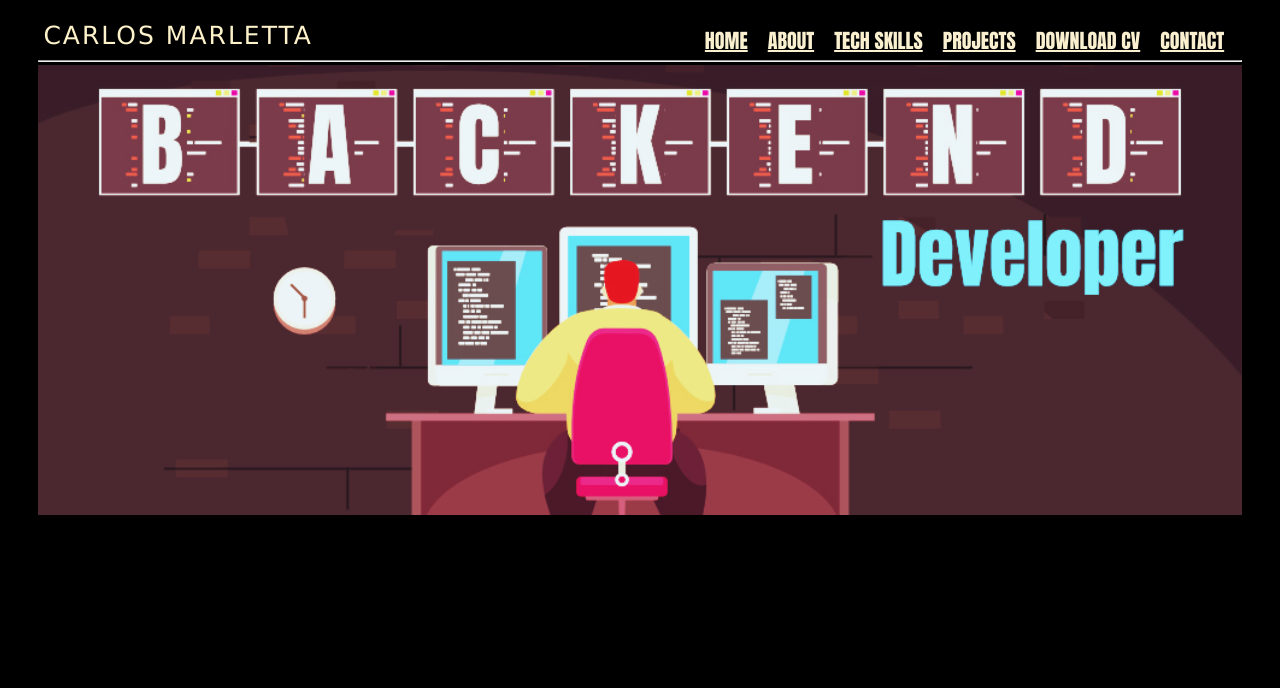
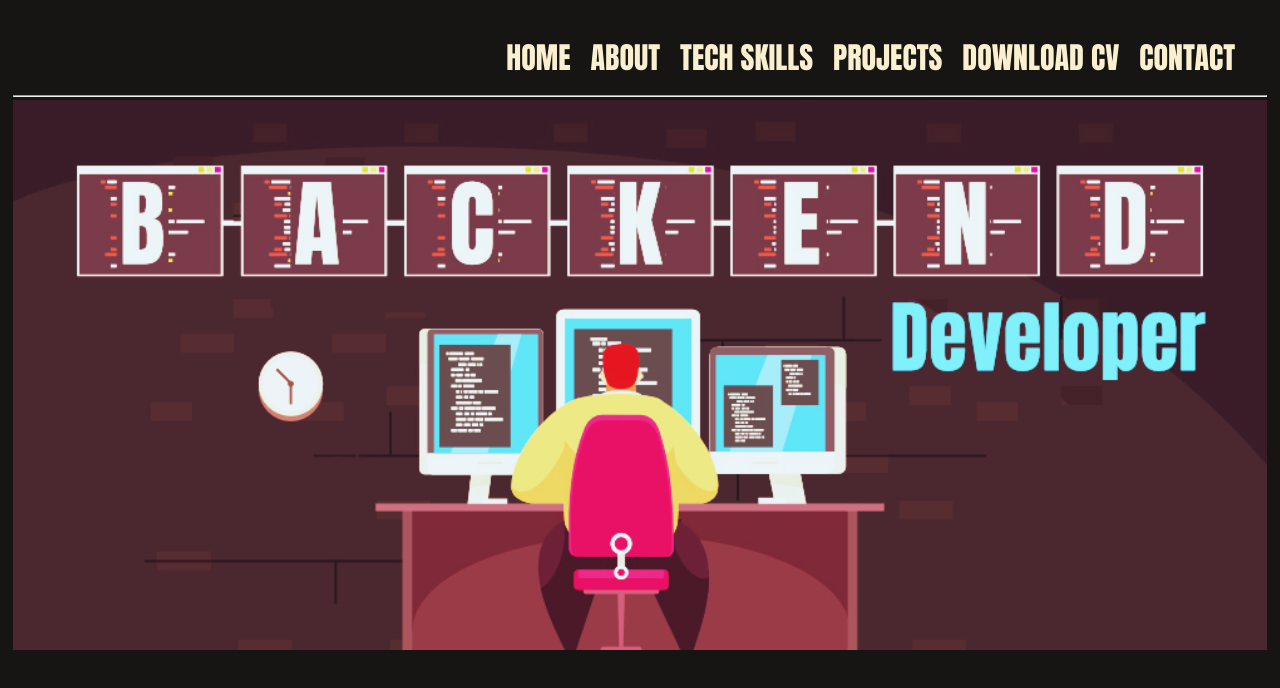
Before and after one commit to kinko7/My-Portfolio, a React (Create React App) app: page / in a window 1280 px wide. Shown: the top 688 px of the page. Built offline with nearby package versions, Linux system fonts and the light colour scheme.

Commit message:
change menu

```diff
--- a/src/Component/Contact/contact.css
+++ b/src/Component/Contact/contact.css
@@ -5,7 +5,7 @@
 .re {
     font-family: 'Poppins', sans-serif;
     color: rgb(245, 245, 216);
-    margin-top: 55px;
+    margin-top: 135px;
     font-size: 30px;
 
 }
@@ -18,7 +18,7 @@
 
     justify-content: center;
     border-radius: 20px;
-    margin-left: 20px;
+    margin-left: 24px;
     margin-top: 5px;
 
 }
@@ -31,7 +31,7 @@
     border-radius: 10px;
     font-size: 25px;
     color:rgb(55, 3, 3);
-    margin-left: 320px;
+    margin-left: 322px;
 }
 
 .boxis {
@@ -51,14 +51,14 @@
     display: flex;
     font-family: 'Anton', sans-serif;
     padding: 5px;
-    margin: 5px;
+    margin: 15px;
     background-color: transparent;
     color: rgb(255, 255, 255);
     cursor: pointer;
     border-radius: 4px;
     font-size: 20px;
     letter-spacing: 2px;
-    margin-left: 150px;
+    margin-left: 327px;
     border-color: beige;
 }
 
@@ -84,13 +84,7 @@
 
 }
 
-.ph{
-    color:rgb(249, 245, 221);
-    letter-spacing: 2px;
-    font-family: Arial, Helvetica, sans-serif;
-    margin-left: 30px;
-    padding: 15px;
-}
+
 
 .phh{
     padding: 20px;
--- a/src/Component/Home/home.css
+++ b/src/Component/Home/home.css
@@ -1,8 +1,8 @@
 * {
-    box-sizing: border-box;
+
     margin: 0;
     padding: 0;
-
+    list-style-type:none
 }
 
 
@@ -12,10 +12,9 @@ ul {
 }
 
 .container {
-    width: 94%;
+    width: 98%;
     margin: auto;
     color: black
-
 }
 
 /* Navigation */
@@ -24,23 +23,21 @@ ul {
     display: flex;
     justify-content: space-between;
     align-items: center;
-    height: 8px;
-    padding: 20px 0;
+    /* height: 5px; */
+    padding: 20px;
     margin: 5px;
     margin-top: 15px;
-    color: black
+
 
 }
 
 hr {
     margin: 3px 0
-
 }
 
 /* Navbar Left */
 .nav-main ul {
     display: flex;
-    padding: 5px;
     margin: -20px;
     justify-content: end;
     font-family: 'Anton', sans-serif;
@@ -50,27 +47,24 @@ hr {
 
 .nav-main ul li {
 
-    font-size: 20px;
-    margin:5px
+    margin: 5px
+}
+
+.nav-main ul li a {
+    text-decoration: none;
+    margin: 5px;
+    color: rgb(250, 240, 208);
+    font-size: 30px;
+    font-family: 'Anton', sans-serif;
+
+
+
 
 }
 
-.nav-main ul li a {
-
-    margin: 5px;
-    color:  rgb(250, 240, 208);
-    font-size: 20px;
-    font-family: 'Anton', sans-serif;
-    margin-top: 20px;
-
-}
-
-.down{
-    margin-top:20px;
-}
 
 .nav-main ul li a:hover {
-    color:rgb(85, 167, 164)
+    color: rgb(85, 167, 164)
 }
 
 .nav-main ul.nav-menu {
@@ -78,21 +72,16 @@ hr {
     margin-left: 20px;
 
 
+
 }
 
-.nav-brand {
-font-family: Verdana, Geneva, Tahoma, sans-serif;
-color:rgb(253, 242, 201);
-font-size:25px;
-letter-spacing:2px;
-
-
-    }
 
 .showcase {
+
+    /* //imagen foto */
     width: 100%;
     /* //imagen foto */
-    height: 450px;
+    height: 550px;
     background: url("../assets/f2.jpg") no-repeat center center/cover;
     display: flex;
     transition: 2s;
@@ -101,33 +90,12 @@ letter-spacing:2px;
     background-blend-mode: multiply;
     margin-right: 5px;
 
+
 }
 
 .showcase:hover {
-    cursor: pointer;
+
     transition: all 2s;
     transform: rotateY(250deg);
 
 }
-
-.vam {
-    font-size: 25px;
-    padding: 2px;
-    margin: 255px;
-    margin-top: 90px;
-    margin-left: 10px;
-    color: rgb(75, 75, 83);
-    font-family: 'Anton', sans-serif;
-    letter-spacing: 7px;
-
-}
-
-.vams {
-    font-size: 13px;
-    margin-top: 300px;
-    margin-left: 30px;
-    color: rgb(255, 255, 255);
-    font-family: 'Anton', sans-serif;
-    letter-spacing: 7px;
-
-}
--- a/src/Component/Home/home.js
+++ b/src/Component/Home/home.js
@@ -11,7 +11,7 @@ export default function Home() {
     <>
       <div className="container">
         <nav className="nav-main">
-          <span className="nav-brand">CARLOS MARLETTA</span>
+          {/* <span className="nav-brand">CARLOS MARLETTA</span> */}
           <ul className="nav-menu">
             <Recontact />
           </ul>
--- a/src/Component/Me.css
+++ b/src/Component/Me.css
@@ -41,7 +41,7 @@
     background: rgb(20, 99, 100);
     border-radius: 2px;
     box-shadow: 1px 1px 4px 2px rgba(255, 255, 255, 0.913);
-    margin-bottom:40px;
+    margin-bottom:120px;
 
 }
 
--- a/src/Component/Tech/Tech.css
+++ b/src/Component/Tech/Tech.css
@@ -4,7 +4,7 @@
       margin-left: -70px;
       height: 20%;
       width: 20%;
-      background-color: black;
+
 
 
 }
--- a/src/index.css
+++ b/src/index.css
@@ -1,3 +1,3 @@
 body{
-  background-color: black;
+  background-color: rgb(23, 20, 20);
 }
```
Also changed, not shown: src/Component/assets/12.jpg (added).
